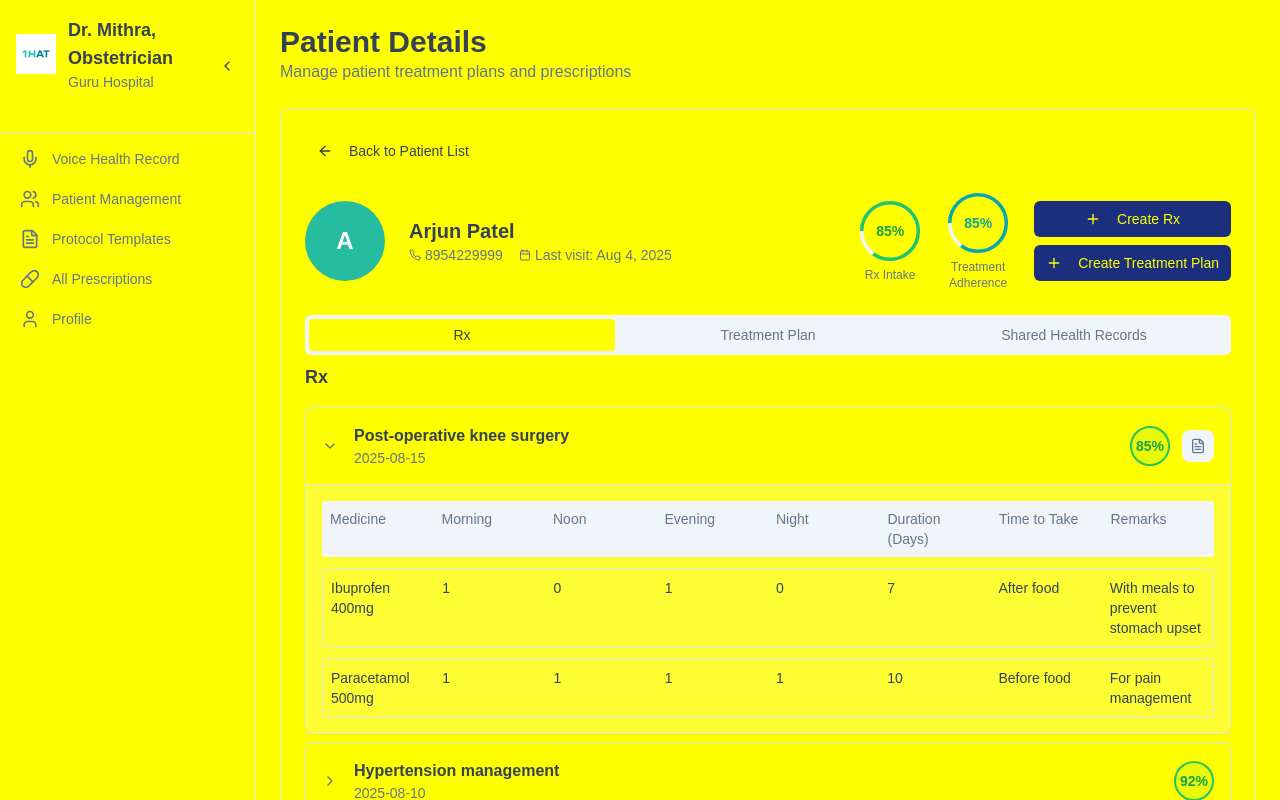
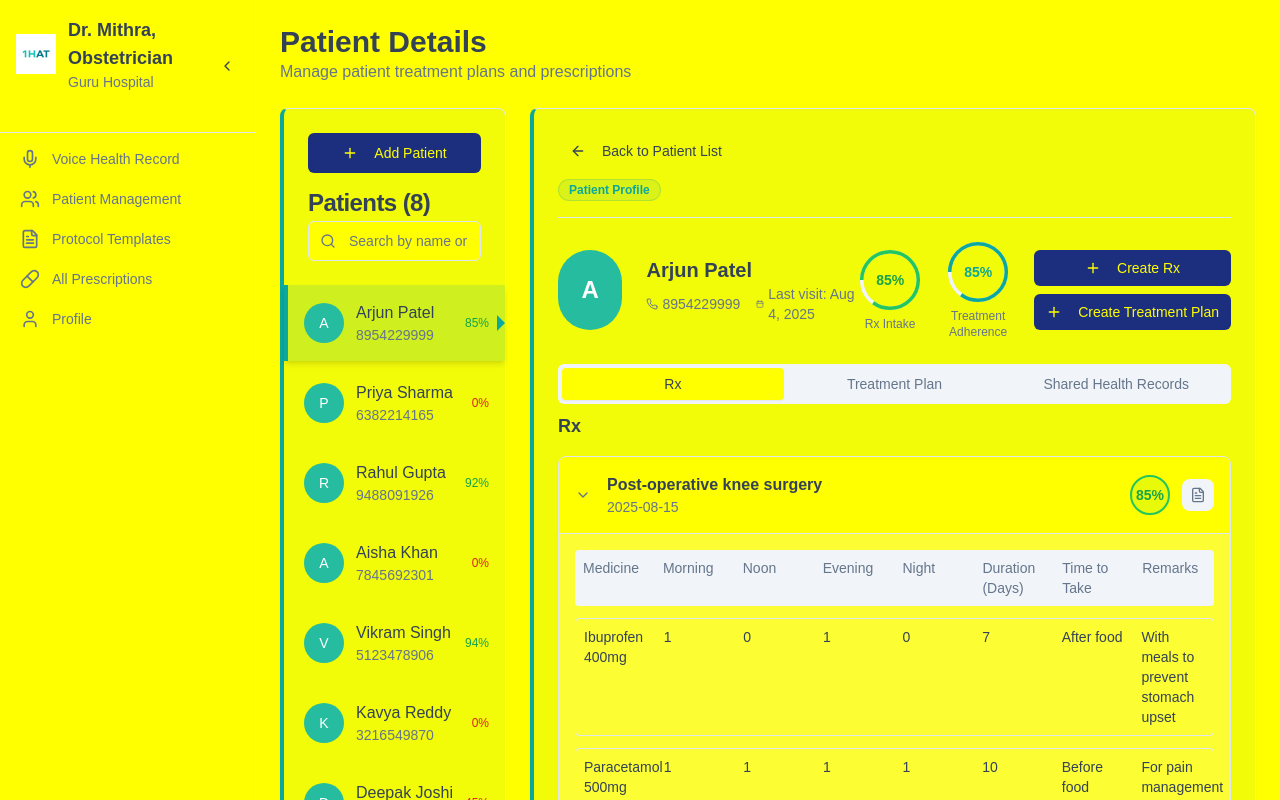
Before and after one commit to kpurusho1/onehatmockup, a React (Vite) app: page /patient/1 in a window 1280 px wide. Shown: the top 800 px of the page. Built offline with nearby package versions, Linux system fonts and the light colour scheme; a web font is replaced by a local one.

Commit message:
Fix patient navigation
Link patient list to patient profile

```diff
--- a/src/pages/PatientProtocols.tsx
+++ b/src/pages/PatientProtocols.tsx
@@ -259,9 +259,8 @@ export default function PatientProtocols() {
 
       <div className="grid grid-cols-12 gap-6">
         {/* Patient List */}
-        {!isPatientProfile && (
-        <div className="col-span-3">
-          <Card>
+        <div className={`${isPatientProfile ? "col-span-3" : "col-span-3"} transition-all duration-300`}>
+          <Card className={isPatientProfile ? "border-l-4 border-l-primary bg-primary/5" : ""}>
             <CardHeader>
               <div className="flex items-center justify-between mb-3">
                 <Button
@@ -295,22 +294,21 @@ export default function PatientProtocols() {
                   const adherenceTextColor = patient.adherence >= 80 ? 'text-green-600' :
                                         patient.adherence >= 60 ? 'text-yellow-600' : 'text-red-600';
 
+                  const isSelected = selectedPatient.id === patient.id;
+
                   return (
                     <div
                       key={patient.id}
-                      className={`p-4 cursor-pointer transition-colors border-l-4 ${
-                        selectedPatient.id === patient.id
-                          ? "bg-primary/10 border-l-primary"
-                          : "hover:bg-muted border-l-transparent"
+                      className={`p-4 cursor-pointer transition-all duration-200 border-l-4 relative ${
+                        isSelected
+                          ? "bg-primary/15 border-l-primary shadow-md"
+                          : "hover:bg-muted/50 border-l-transparent hover:border-l-muted-foreground/30"
                       }`}
-                      onClick={() => {
-                        if (isPatientProfile) {
-                          setSelectedPatient(patient);
-                        } else {
-                          navigate(`/patient/${patient.id}`);
-                        }
-                      }}
+                      onClick={() => navigate(`/patient/${patient.id}`)}
                     >
+                      {isSelected && (
+                        <div className="absolute right-0 top-1/2 transform -translate-y-1/2 w-0 h-0 border-l-8 border-l-primary border-t-8 border-t-transparent border-b-8 border-b-transparent"></div>
+                      )}
                       <div className="flex items-center space-x-3">
                         <div className="w-10 h-10 rounded-full bg-[#26bc9f] flex items-center justify-center text-white font-medium text-sm">
                           {patient.name.charAt(0).toUpperCase()}
@@ -330,22 +328,28 @@ export default function PatientProtocols() {
             </CardContent>
           </Card>
         </div>
-        )}
 
         {/* Patient Details */}
-        <div className={isPatientProfile ? "col-span-12" : "col-span-9"}>
-          <Card>
+        <div className={isPatientProfile ? "col-span-9" : "col-span-9"}>
+          <Card className={isPatientProfile ? "border-l-4 border-l-primary bg-primary/5" : ""}>
             <CardHeader>
               {isPatientProfile && (
+                <div className="mb-4 pb-4 border-b border-border">
                   <Button
                     variant="ghost"
                     size="sm"
                     onClick={() => navigate('/patient-protocols')}
-                  className="w-fit mb-4"
+                    className="w-fit"
                   >
                     <ArrowLeft size={16} className="mr-2" />
                     Back to Patient List
                   </Button>
+                  <div className="mt-2">
+                    <Badge variant="secondary" className="bg-primary/10 text-primary border-primary/20">
+                      Patient Profile
+                    </Badge>
+                  </div>
+                </div>
               )}
               <div className="flex items-center justify-between">
                 <div className="flex items-center space-x-6">
```
Lines whose indentation alone changed are shown as unchanged.
